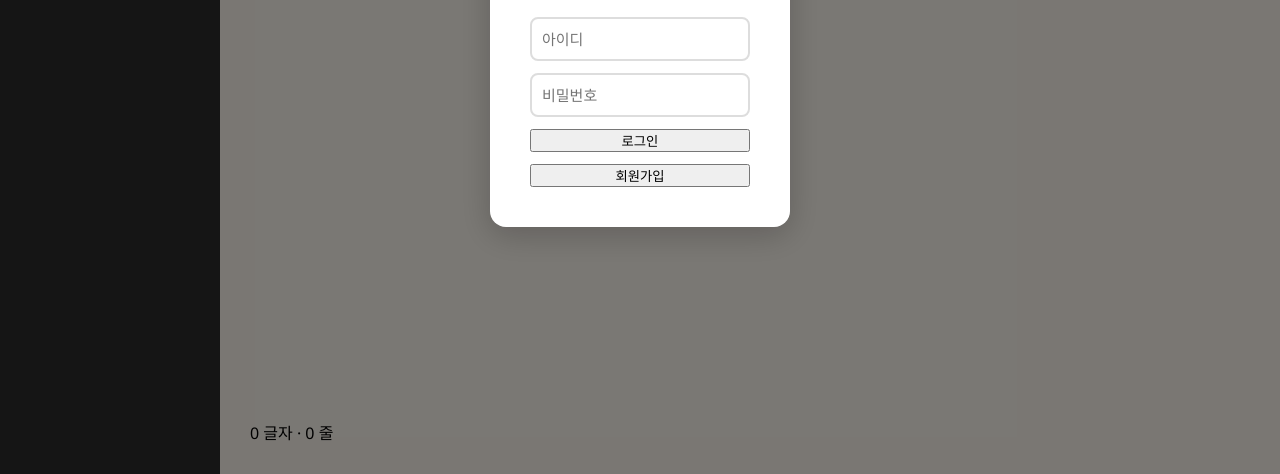
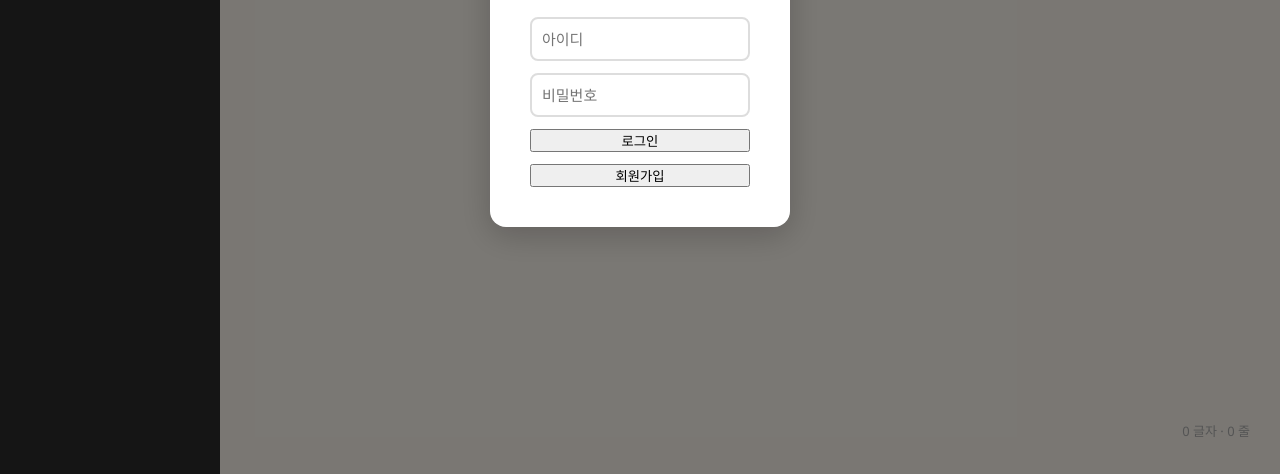
Before and after one commit to inong0904-dev/typing-notes, a plain HTML site: page index.html in a window 1280 px wide. Shown: the part 326-800 px from the top of the page. Drawn offline with Linux system fonts and the light colour scheme; no server answers; a web font is replaced by a local one.

Commit message:
Refactor font-face declarations and styles

```diff
--- a/style.css
+++ b/style.css
@@ -257,3 +257,10 @@ body {
   font-size: 13px;
   z-index: 10;
 }
+
+#counter {
+  font-size: 13px;
+  color: #aaa;
+  text-align: right;
+  padding: 4px 0;
+}
```
